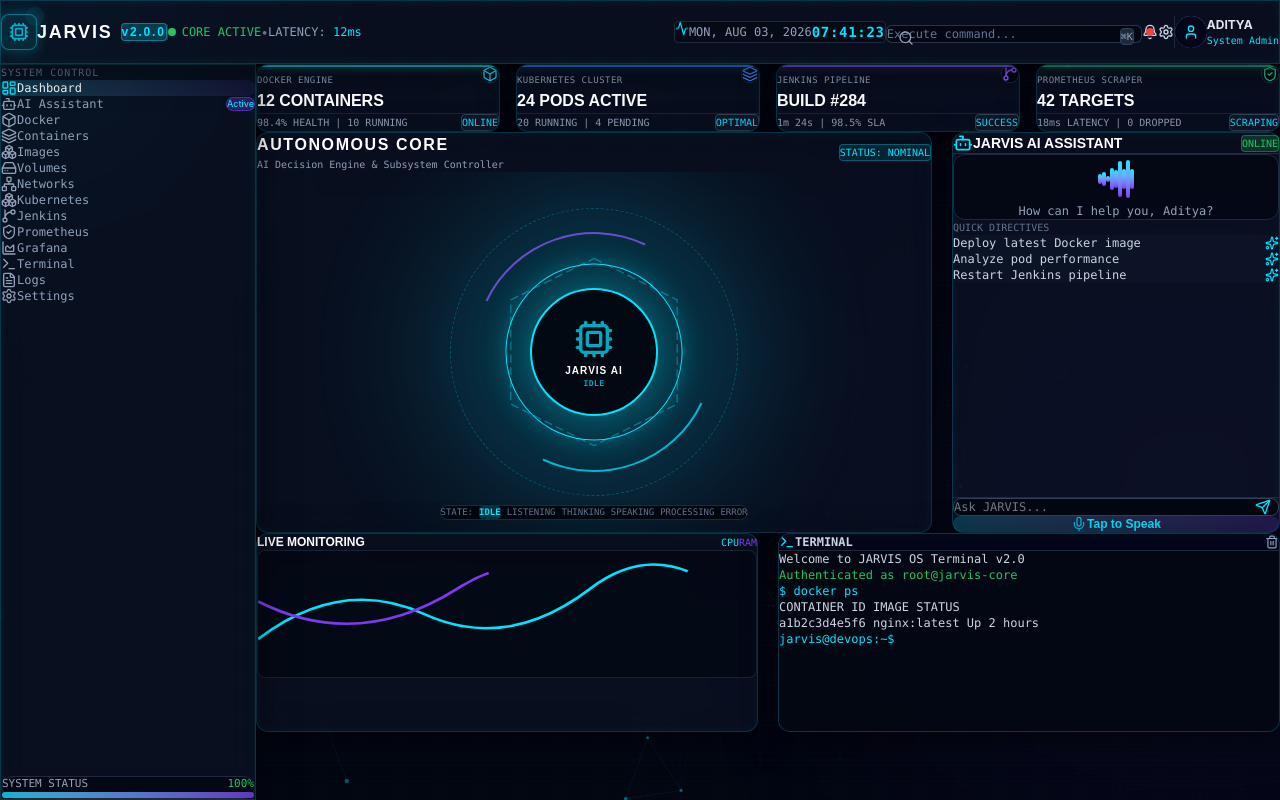
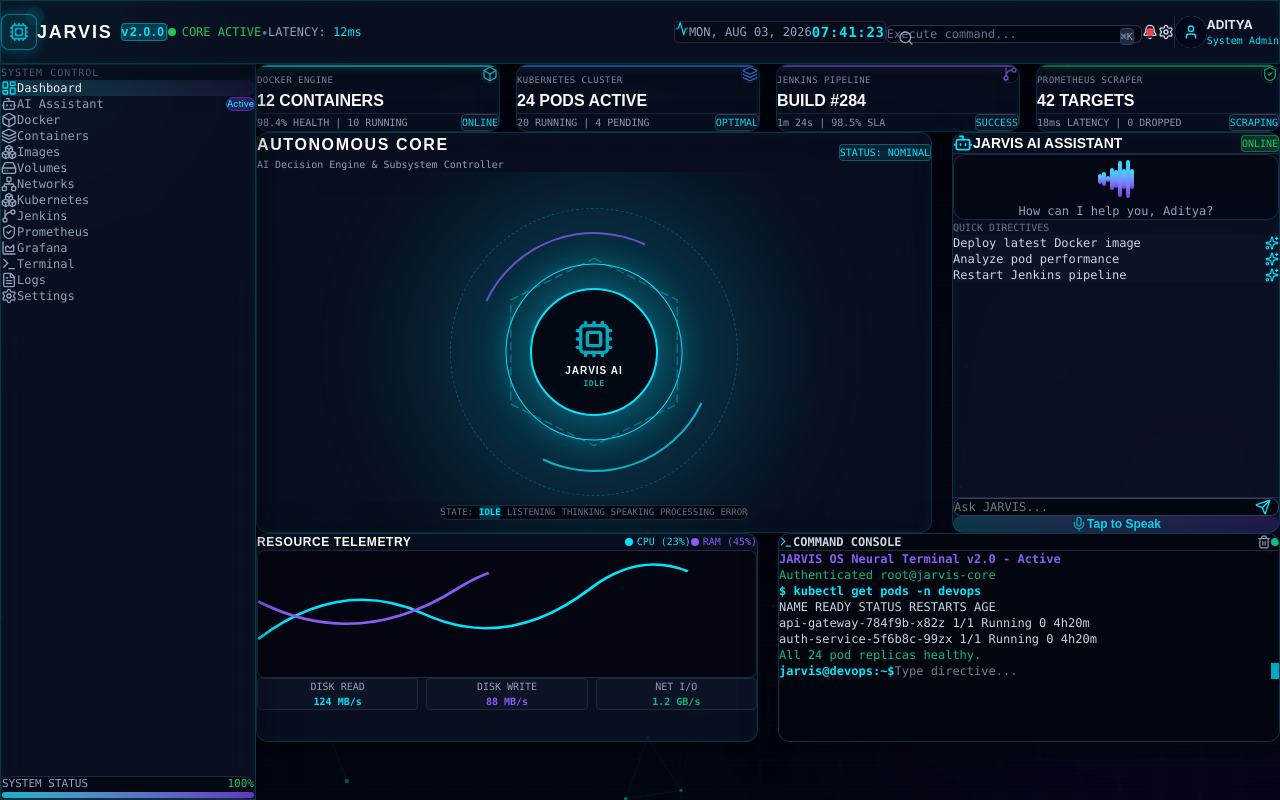
Before and after one commit to Adityachandkaushik/jarvis-ai-devops, a React app in the folder frontend/: page / in a window 1280 px wide. Built offline with nearby package versions, Linux system fonts and the light colour scheme; the HTML template or start-up script is replaced by a standard one.

Commit message:
feat(monitoring): add live chart and futuristic terminal

```diff
--- a/frontend/src/components/charts/LiveMonitoringChart.jsx
+++ b/frontend/src/components/charts/LiveMonitoringChart.jsx
@@ -3,19 +3,25 @@
 
 export const LiveMonitoringChart = () => {
   return (
-    <div className="glass-panel p-4 rounded-xl border border-slate-800 space-y-4">
-      <div className="flex justify-between items-center">
-        <h4 className="font-orbitron text-xs font-bold text-white">LIVE MONITORING</h4>
-        <div className="flex items-center space-x-3 text-[10px] font-mono">
-          <span className="text-[#00E5FF]">CPU</span>
-          <span className="text-[#7C3AED]">RAM</span>
+    <div className="glass-panel p-4 rounded-xl border border-slate-800 space-y-3 font-mono">
+      <div className="flex justify-between items-center text-xs">
+        <h4 className="font-orbitron font-bold text-white tracking-wider">RESOURCE TELEMETRY</h4>
+        <div className="flex items-center space-x-3 text-[10px]">
+          <span className="flex items-center gap-1 text-[#00E5FF]">
+            <span className="w-2 h-2 rounded-full bg-[#00E5FF]" /> CPU (23%)
+          </span>
+          <span className="flex items-center gap-1 text-[#8B5CF6]">
+            <span className="w-2 h-2 rounded-full bg-[#8B5CF6]" /> RAM (45%)
+          </span>
         </div>
       </div>
-      <div className="relative w-full h-32 bg-[#030712]/60 rounded-lg p-2 border border-slate-800/80">
+
+      <div className="relative w-full h-32 bg-[#02050e]/80 rounded-lg p-2 border border-slate-800 overflow-hidden">
         <svg className="w-full h-full" viewBox="0 0 300 100" preserveAspectRatio="none">
+          {/* Animated Wave Lines */}
           <motion.path
             d="M 0,70 Q 50,20 100,50 T 200,30 T 300,60"
-                   fill="none"
+            fill="none"
             stroke="#00E5FF"
             strokeWidth="2"
             initial={{ pathLength: 0 }}
@@ -25,7 +31,7 @@
           <motion.path
             d="M 0,40 Q 60,80 120,30 T 220,70 T 300,20"
             fill="none"
-            stroke="#7C3AED"
+            stroke="#8B5CF6"
             strokeWidth="2"
             initial={{ pathLength: 0 }}
             animate={{ pathLength: 1 }}
@@ -33,6 +39,21 @@
           />
         </svg>
       </div>
+
+      <div className="grid grid-cols-3 gap-2 text-center text-[10px]">
+        <div className="p-1.5 rounded bg-slate-900/60 border border-slate-800">
+          <div className="text-slate-400">DISK READ</div>
+          <div className="text-[#00E5FF] font-bold">124 MB/s</div>
+        </div>
+        <div className="p-1.5 rounded bg-slate-900/60 border border-slate-800">
+          <div className="text-slate-400">DISK WRITE</div>
+          <div className="text-[#8B5CF6] font-bold">88 MB/s</div>
+        </div>
+        <div className="p-1.5 rounded bg-slate-900/60 border border-slate-800">
+          <div className="text-slate-400">NET I/O</div>
+          <div className="text-[#10B981] font-bold">1.2 GB/s</div>
+        </div>
+      </div>
     </div>
   );
 };
--- a/frontend/src/components/terminal/FuturisticTerminal.jsx
+++ b/frontend/src/components/terminal/FuturisticTerminal.jsx
@@ -1,41 +1,69 @@
 import React, { useState } from 'react';
-import { Terminal as TerminalIcon, Trash2 } from 'lucide-react';
+import { Terminal as TerminalIcon, Trash2, Shield, Play } from 'lucide-react';
 
 export const FuturisticTerminal = () => {
   const [logs, setLogs] = useState([
-    { id: 1, type: 'system', text: 'Welcome to JARVIS OS Terminal v2.0' },
-    { id: 2, type: 'success', text: 'Authenticated as root@jarvis-core' },
-    { id: 3, type: 'command', text: '$ docker ps' },
-    { id: 4, type: 'output', text: 'CONTAINER ID   IMAGE          STATUS' },
-    { id: 5, type: 'output', text: 'a1b2c3d4e5f6   nginx:latest   Up 2 hours' },
+    { id: 1, type: 'system', text: 'JARVIS OS Neural Terminal v2.0 - Active' },
+    { id: 2, type: 'success', text: 'Authenticated root@jarvis-core' },
+    { id: 3, type: 'command', text: '$ kubectl get pods -n devops' },
+    { id: 4, type: 'output', text: 'NAME                      READY   STATUS    RESTARTS   AGE' },
+    { id: 5, type: 'output', text: 'api-gateway-784f9b-x82z   1/1     Running   0          4h20m' },
+    { id: 6, type: 'output', text: 'auth-service-5f6b8c-99zx   1/1     Running   0          4h20m' },
+    { id: 7, type: 'success', text: 'All 24 pod replicas healthy.' }
   ]);
   const [inputVal, setInputVal] = useState('');
 
   const handleSubmit = (e) => {
     e.preventDefault();
     if (!inputVal.trim()) return;
-    setLogs([...logs, { id: Date.now(), type: 'command', text: `$ ${inputVal}` }, { id: Date.now() + 1, type: 'success', text: 'Executed.' }]);
+
+    setLogs(prev => [
+      ...prev,
+      { id: Date.now(), type: 'command', text: `$ ${inputVal}` },
+      { id: Date.now() + 1, type: 'info', text: `Executing directive: ${inputVal}...` },
+      { id: Date.now() + 2, type: 'success', text: `Directive executed successfully.` }
+    ]);
     setInputVal('');
   };
 
   return (
-    <div className="glass-panel rounded-xl border border-[#00E5FF]/20 flex flex-col h-full overflow-hidden">
-      <div className="px-4 py-2 bg-slate-950/80 border-b border-slate-800 flex items-center justify-between">
+    <div className="glass-panel rounded-xl border border-[#00E5FF]/20 flex flex-col h-full overflow-hidden font-mono">
+      {/* Top Header */}
+      <div className="px-4 py-2 bg-[#02050e]/90 border-b border-slate-800 flex items-center justify-between text-xs">
         <div className="flex items-center space-x-2">
-          <TerminalIcon className="w-4 h-4 text-[#00E5FF]" />
-          <span className="text-xs font-mono font-bold text-slate-300">TERMINAL</span>
+          <TerminalIcon className="w-3.5 h-3.5 text-[#00E5FF]" />
+          <span className="font-bold text-slate-300">COMMAND CONSOLE</span>
         </div>
-        <button onClick={() => setLogs([])} className="text-slate-400 hover:text-[#EF4444]"><Trash2 className="w-3.5 h-3.5" /></button>
+        <div className="flex items-center space-x-3">
+          <button onClick={() => setLogs([])} className="text-slate-400 hover:text-[#EF4444]">
+            <Trash2 className="w-3.5 h-3.5" />
+          </button>
+          <div className="w-2 h-2 rounded-full bg-[#10B981]" />
+        </div>
       </div>
-      <div className="p-4 flex-1 bg-[#030712]/90 font-mono text-xs overflow-y-auto space-y-1.5 min-h-[180px]">
+
+      {/* Terminal Screen */}
+      <div className="p-4 flex-1 bg-[#02050e]/95 text-xs overflow-y-auto space-y-1 min-h-[190px]">
         {logs.map((log) => (
           <div key={log.id}>
-            <span className={log.type === 'command' ? 'text-[#00E5FF]' : log.type === 'success' ? 'text-[#22C55E]' : 'text-slate-300'}>{log.text}</span>
+            {log.type === 'command' && <span className="text-[#00E5FF] font-bold">{log.text}</span>}
+            {log.type === 'system' && <span className="text-[#8B5CF6] font-semibold">{log.text}</span>}
+            {log.type === 'info' && <span className="text-slate-400">{log.text}</span>}
+            {log.type === 'success' && <span className="text-[#10B981]">{log.text}</span>}
+            {log.type === 'output' && <span className="text-slate-300">{log.text}</span>}
           </div>
         ))}
+
         <form onSubmit={handleSubmit} className="flex items-center space-x-2 pt-2">
-          <span className="text-[#00E5FF]">jarvis@devops:~$</span>
-          <input type="text" value={inputVal} onChange={(e) => setInputVal(e.target.value)} className="flex-1 bg-transparent text-slate-100 focus:outline-none" />
+          <span className="text-[#00E5FF] font-bold">jarvis@devops:~$</span>
+          <input
+            type="text"
+            value={inputVal}
+            onChange={(e) => setInputVal(e.target.value)}
+            className="flex-1 bg-transparent text-slate-100 focus:outline-none font-mono text-xs"
+            placeholder="Type directive..."
+          />
+          <span className="w-2 h-4 bg-[#00E5FF] animate-pulse inline-block" />
         </form>
       </div>
     </div>
```
